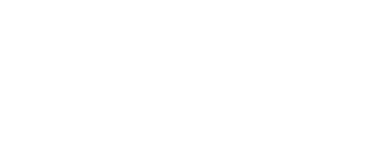
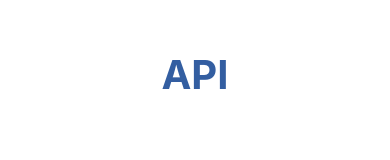
Before and after one commit to chiranjeev13/AndroidClub, a React Native app: screen / in a window 390 px wide. Shown: the part 348-508 px from the top of the page. Built offline with nearby package versions, Linux system fonts and the light colour scheme.

Commit message:
ADDED: Text

```diff
--- a/App.js
+++ b/App.js
@@ -75,6 +75,7 @@
 
   return (
     <View style={styles.container}>
+      {showMethod === null && <Text style={styles.header}>API</Text>}
       {showMethod === "GET" && (
         <View style={styles.methodContainer}>
           <Text style={styles.header}>GET method!</Text>
```
